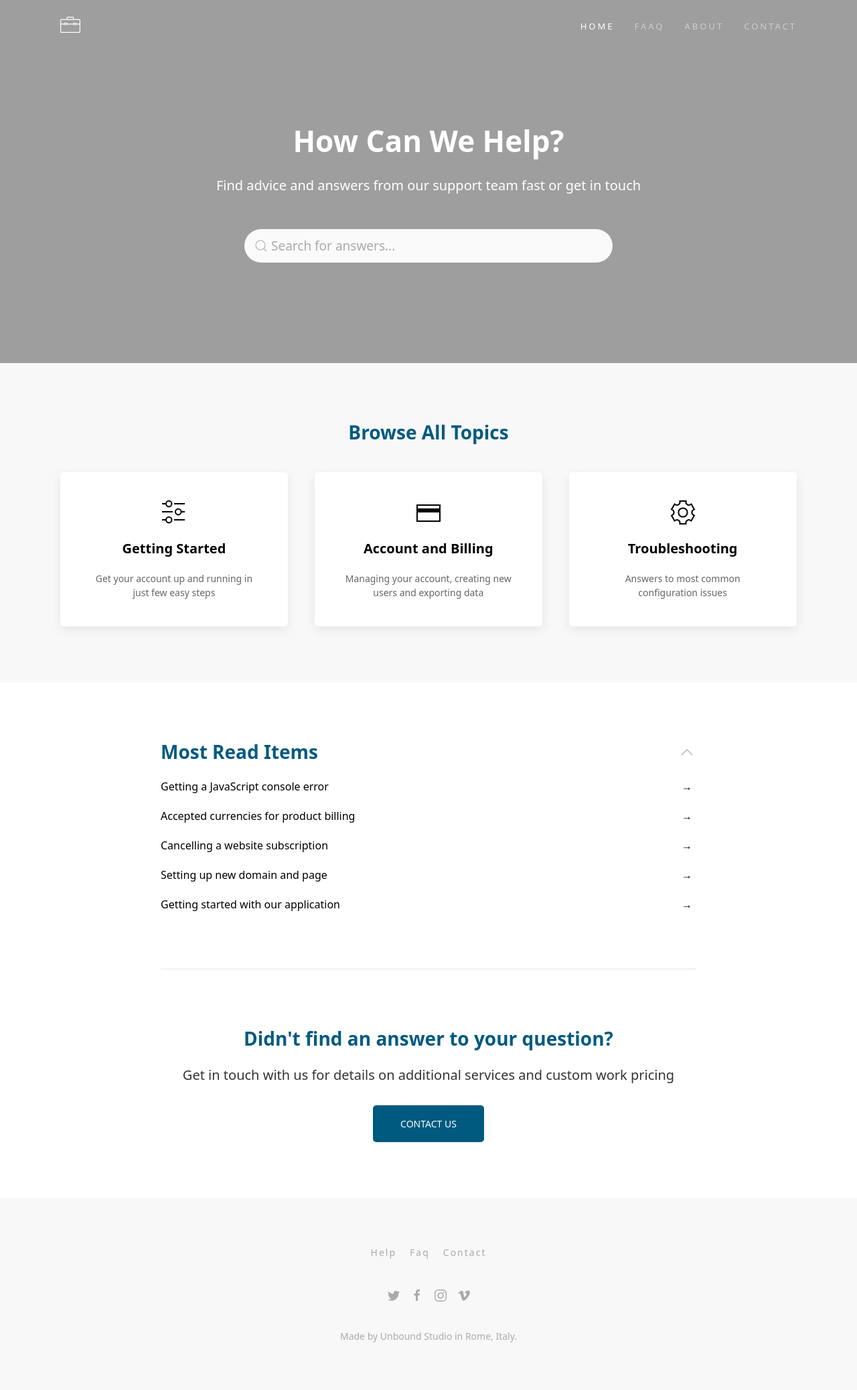
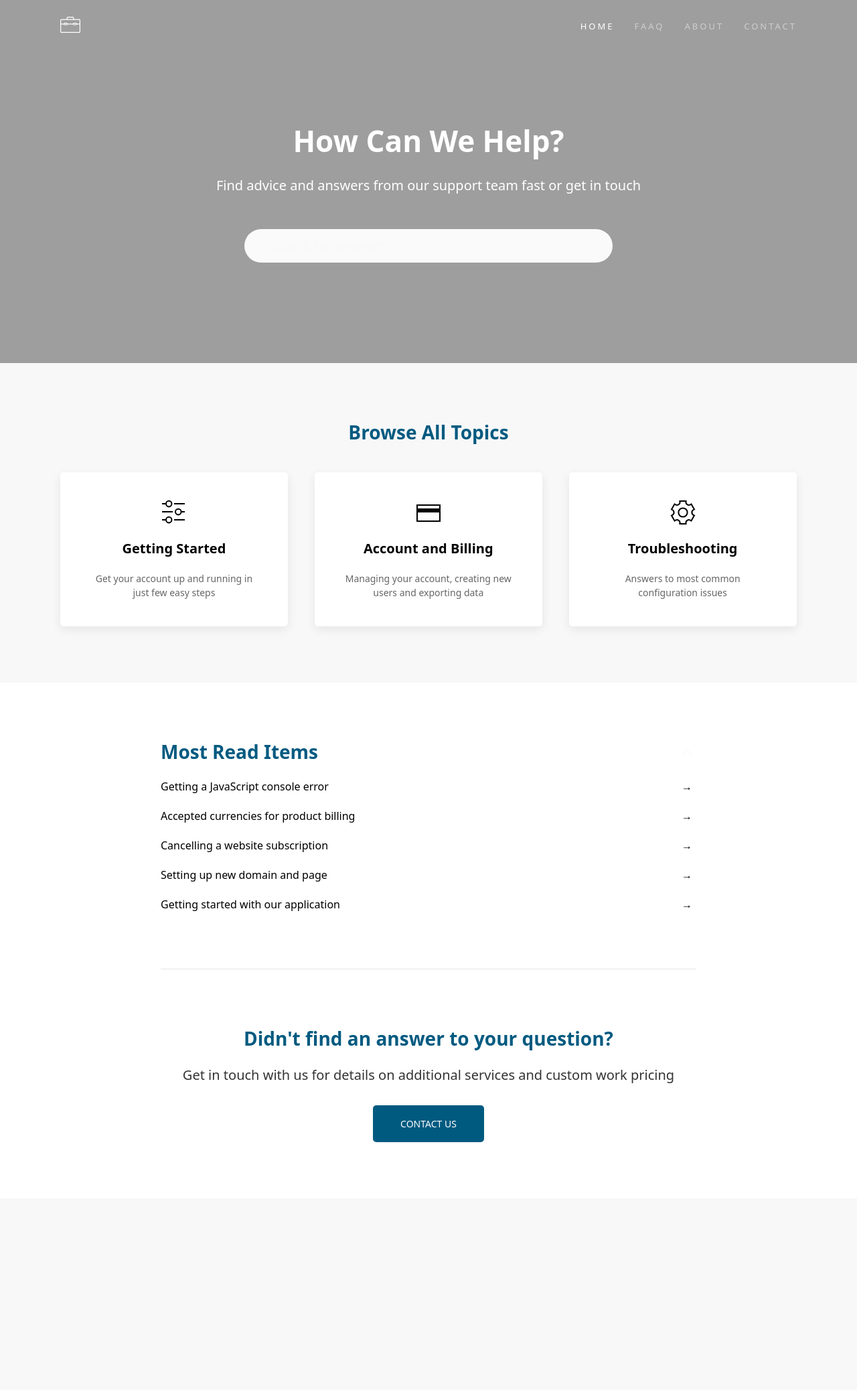
Before and after one commit to robbertl/robbertl.github.io, a Jekyll site: the page built from index.md, in a window 1280 px wide. Shown: the whole page at 67% size. Built offline with Jekyll 4.4.1, drawn with Linux system fonts in a browser that asks for light colours.

Commit message:
Update variables.scss

```diff
--- a/_sass/theme/variables.scss
+++ b/_sass/theme/variables.scss
@@ -15,7 +15,7 @@ $global-link-hover-color: $global-primary-background;
 $global-xxlarge-font-size: 2rem;
 $global-xlarge-font-size: 1.75rem;
 $global-small-font-size: 0.875rem;
-$global-muted-color: #A9AAAB;
+$global-muted-color: #f8f8f8;
 
 $icon-link-color: $global-primary-background;
 $icon-link-hover-color: $color-dark;
```
